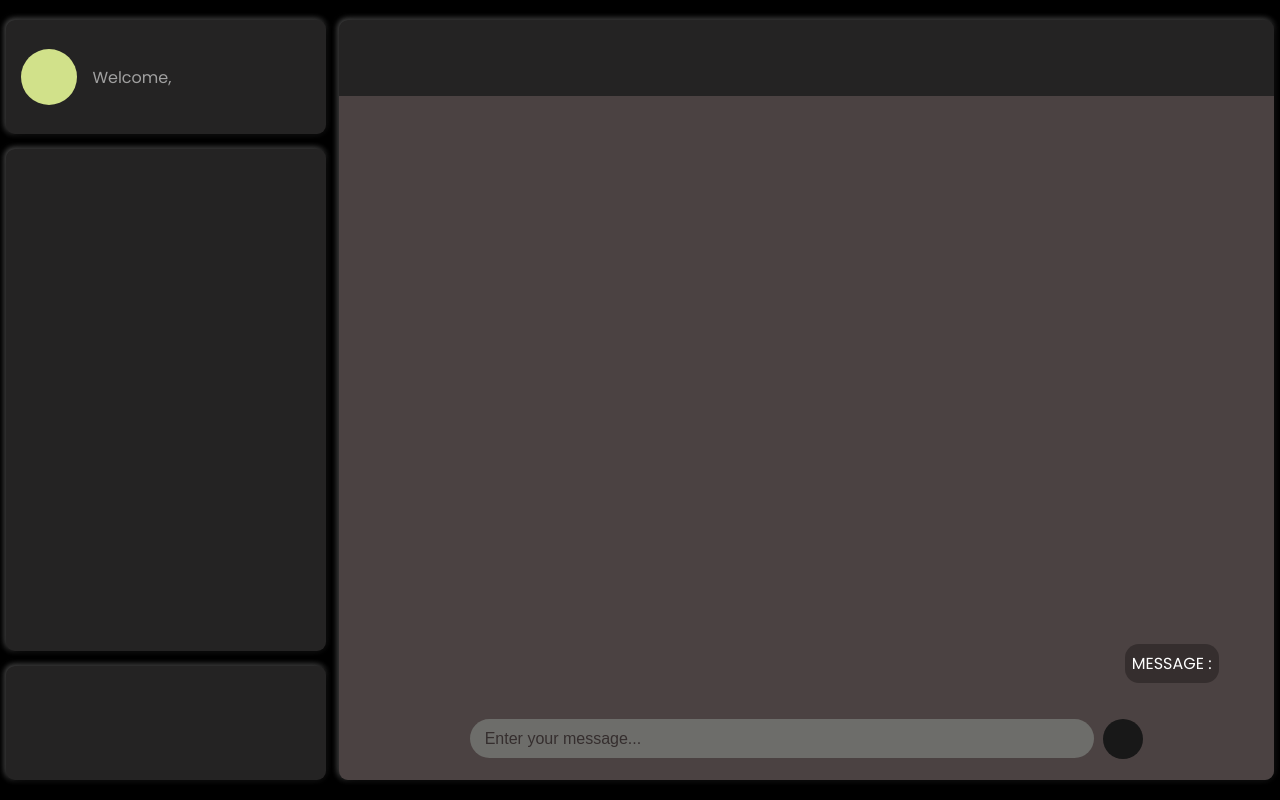
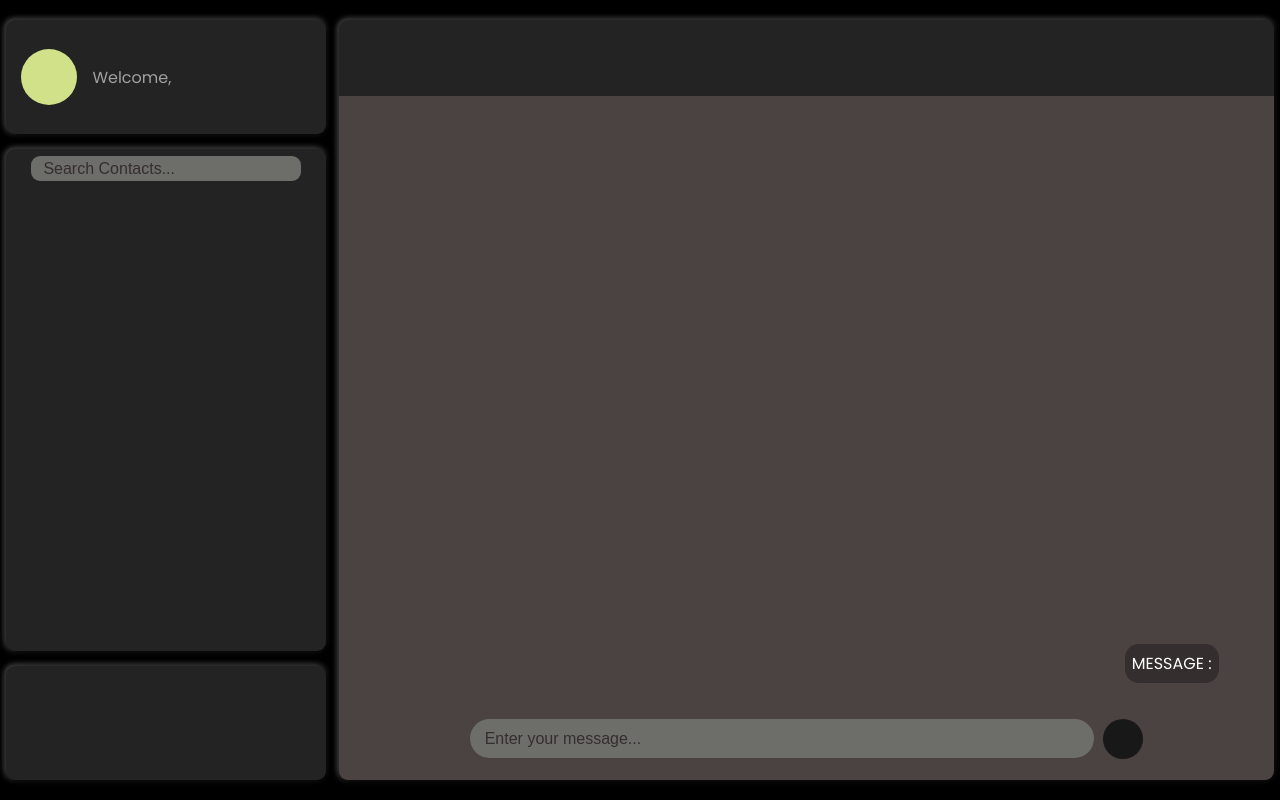
Before and after one commit to AmeerUlAman/Invis-Chat, a Next.js app: page /chatroom in a window 1280 px wide. Built offline with nearby package versions, Linux system fonts and the light colour scheme.

Commit message:
searching cont (apprx)

```diff
--- a/src/app/api/db/route.js
+++ b/src/app/api/db/route.js
@@ -23,7 +23,7 @@ export async function POST(req) {
     const result = await client.query(query);
     console.log(result.rows[0]);
 
-    // Return the successful response directly
+
     return new Response(JSON.stringify({ success: true, data: result.rows[0] }), {
       status: 200,
       headers: { 'Content-Type': 'application/json' },
@@ -36,7 +36,6 @@ export async function POST(req) {
       headers: { 'Content-Type': 'application/json' },
     });
   } finally {
-    // Ensure the client connection is closed
     await client.end();
   }
 }
--- /dev/null
+++ b/src/app/api/search/route.js
@@ -0,0 +1,51 @@
+import { Client } from "pg";
+
+export async function POST(req){
+    const {searching } = await req.json();
+    const client = new Client({
+user:"postgres",
+host:"localhost",
+database:"invis_users",
+password:"3258",
+port:5432
+
+    });
+try{
+await client.connect();
+console.log("SUCCESS");
+
+const query= {
+text:"SELECT * FROM auth_table WHERE username = $1",
+values:[searching]
+}
+
+const result = await client.query(query);
+console.log(result.rows)
+
+
+if (result.rows.length > 0) {
+    console.log("User found:", result.rows[0].username);
+
+return new Response(
+    JSON.stringify({
+     success: true,
+      data: result.rows[0].username
+     }),
+      {
+  status: 200,
+  headers: { 'Content-Type': 'application/json' },
+});
+}
+} catch (error) {
+console.error("ERROR", error);
+return new Response(
+    JSON.stringify({
+         success: false,
+         error: "Internal server error"
+         }),
+          { status: 500, headers: { 'Content-Type': 'application/json' },
+});
+} finally {
+await client.end();
+}
+}
--- a/src/app/chatroom/chatroom.module.css
+++ b/src/app/chatroom/chatroom.module.css
@@ -40,7 +40,10 @@ margin: 10px auto;
         border-radius: 9px;
         box-shadow: 3px 3px 10px rgba(0, 0, 0, 1),
         -1px -1px 6px rgba(255, 255, 255, 0.4);
-
+display: flex;
+justify-content: center;
+flex-direction: row;
+align-content: flex-start;
         }
         .gp{
           width: 100%;
@@ -153,9 +156,25 @@ color: white;
   display: flex;
 }
 
+.searchuser{
+width: 80%;
+border-radius: 9px;
+margin-top: 7px;
+background-color: rgb(109, 109, 106);
+border: none;
+padding-left: 12px;
+height: 23px;
+font-size: medium;
+outline: none;
+font-size: medium;
+}
 
-
-
+.searchuser::placeholder{
+  color: #352e2e;
+}
+.searchuser:focus{
+  color: rgb(255, 250, 204);
+}
 /*
 /////////////////////  CONDET STYLING
 */
--- a/src/app/chatroom/page.tsx
+++ b/src/app/chatroom/page.tsx
@@ -1,6 +1,6 @@
 "use client";
 
-import React from "react";
+import React, { useState } from "react";
 import styles from "./chatroom.module.css"
 import Contdet from "./contdet";
 import Chat from "./chat";
@@ -9,6 +9,30 @@ import { Suspense } from "react";
 
 export default function Home(){
 
+const [searching, setsearching]=useState("");
+
+const handlesearching= async (event:any)=>{
+event.preventDefault("");
+
+const response = await fetch('/api/search', {
+    method: "POST",
+    headers: {
+      "Content-Type": "application/json",
+    },
+    body: JSON.stringify({ searching:event.target.value}),
+  });
+  if (!response.ok) {
+    console.error('Failed to submit');
+
+  } else {
+    const data = await response.json();
+    console.log('Success:', data,);
+
+
+  }
+
+
+}
 
     return(
         <div className={styles.whole}>
@@ -19,7 +43,10 @@ export default function Home(){
 
     <div className={styles.gp}></div>
 
-    <div className={styles.contacts}></div>
+    <div className={styles.contacts}>
+<input type="text" placeholder="Search Contacts..." onChange={handlesearching} className={styles.searchuser} />
+<p>{searching}</p>
+    </div>
 
     <div className={styles.gp}></div>
 
```
